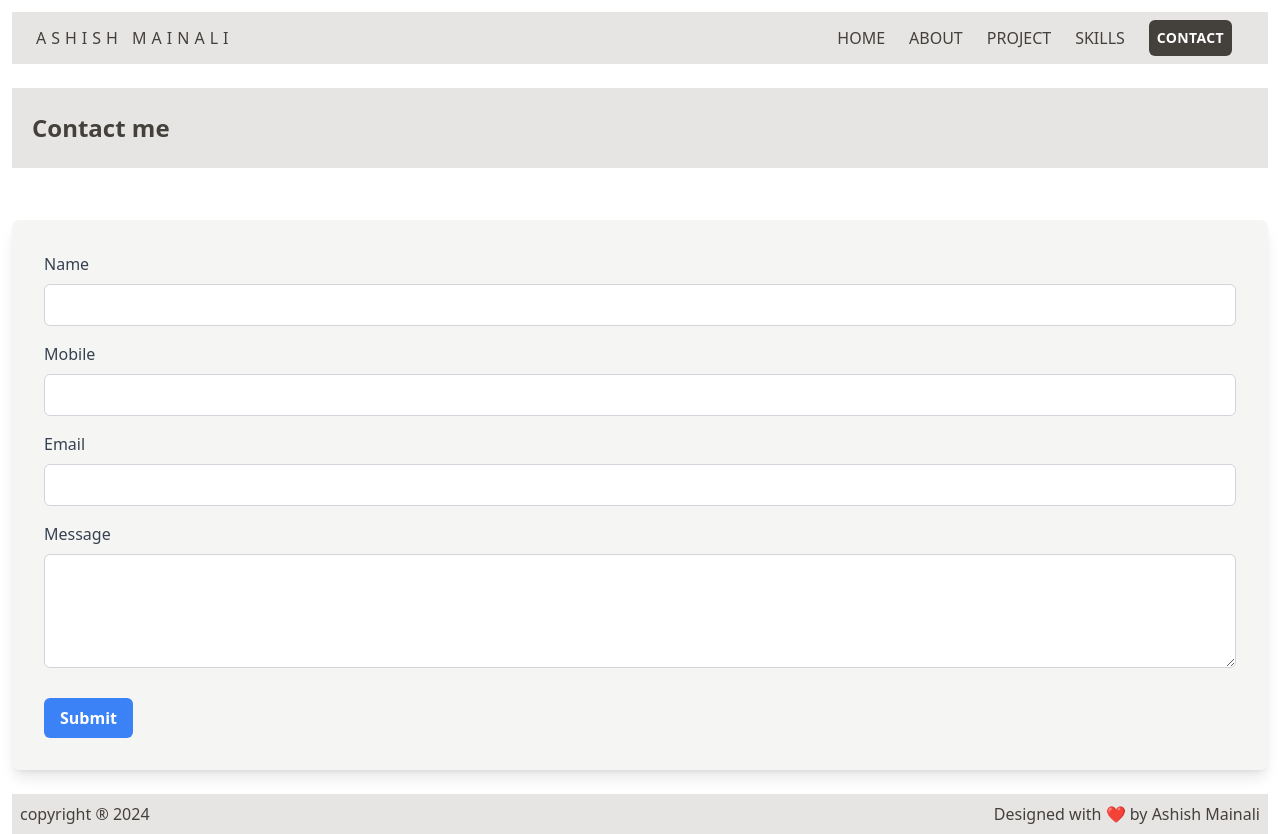
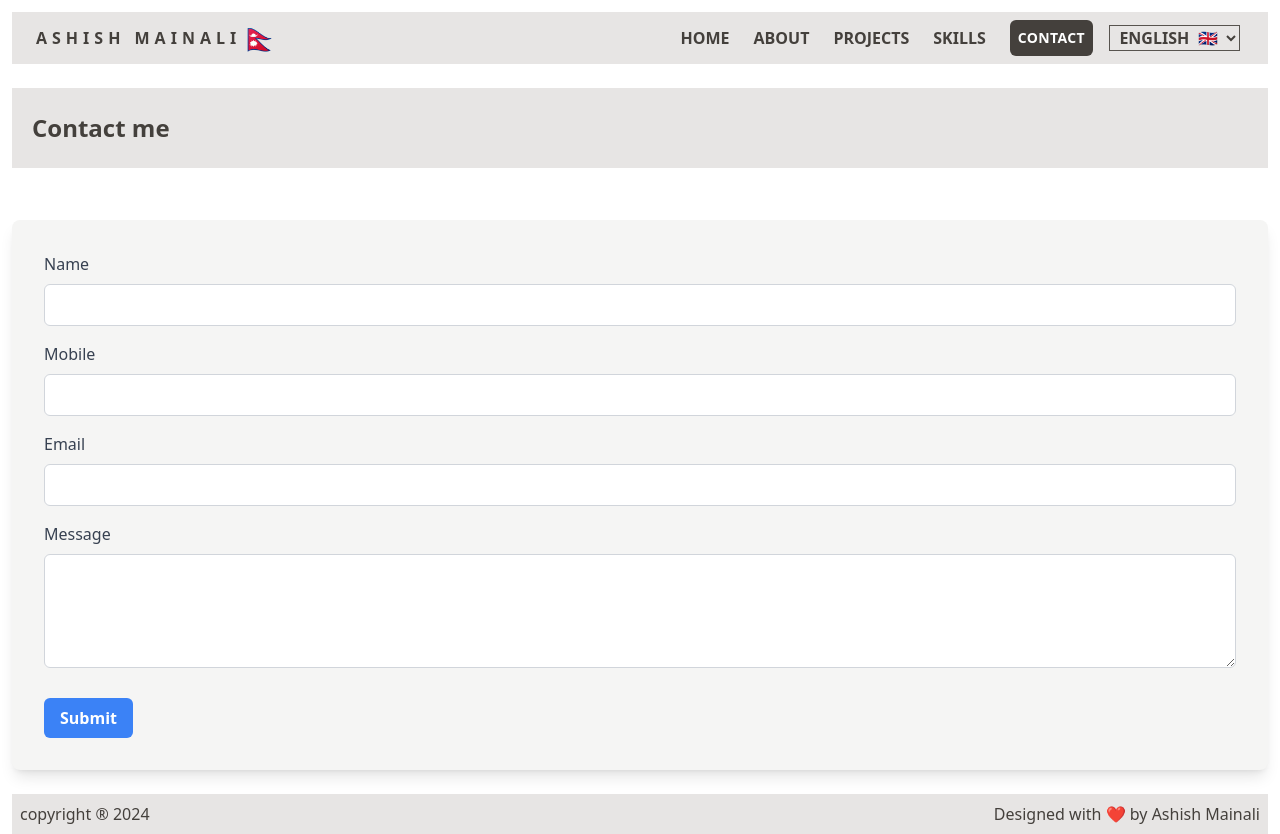
Before and after one commit to mainaliashish/frontend, a React (Vite) app: page /contact in a window 1280 px wide. Built offline with nearby package versions, Linux system fonts and the light colour scheme.

Commit message:
add: - add language constants - add constants - update app header with localisation

```diff
--- a/src/ui/AppHeader.jsx
+++ b/src/ui/AppHeader.jsx
@@ -1,30 +1,109 @@
-import React from "react";
+import React, { useState } from "react";
 import { NavLink } from "react-router-dom";
 import TypeAnimationText from "./TypeAnimationText";
+import HeaderNavLink from "./HeaderNavLink";
+import { SUPPORTED_LANGUAGES } from "../utils/constants";
+import lang from "../utils/languageConstants";
+
 const AppHeader = () => {
+  const [languageKey, setLanguageKey] = useState("en");
+  function handleLanguageChange(e) {
+    setLanguageKey(e.target.value);
+  }
   return (
-    <header className="flex items-center justify-between bg-stone-200 p-2 m-3 uppercase sm:px-6 text-stone-700">
-      <NavLink to="/" className="tracking-[5px]">
+    <>
+      <nav className="bg-stone-200 m-3 p-2 text-stone-700 sm:px-6 uppercase text-normal font-semibold">
+        <div className="hidden sm:flex items-center justify-between">
+          <NavLink to="/" className="tracking-[5px] flex items-center">
             <TypeAnimationText text="Ashish Mainali" speed={5} />
+            <span className="text-3xl font-semibold animate-wave">🇳🇵</span>
           </NavLink>
           <div className="flex items-center justify-end">
             <span className="px-3">
-          <NavLink to="home">Home</NavLink>
+              <HeaderNavLink to="home" navTitle={lang[languageKey].home} />
             </span>
             <span className="px-3">
-          <NavLink to="about">About</NavLink>
+              <HeaderNavLink to="about" navTitle={lang[languageKey].about} />
             </span>
             <span className="px-3">
-          <NavLink to="projects">Project</NavLink>
+              <HeaderNavLink
+                to="projects"
+                navTitle={lang[languageKey].projects}
+              />
             </span>
             <span className="px-3">
-          <NavLink to="skills">Skills</NavLink>
+              <HeaderNavLink to="skills" navTitle={lang[languageKey].skills} />
             </span>
             <span className="px-3">
-          <NavLink to="contact">Contact</NavLink>
+              <HeaderNavLink
+                to="contact"
+                navTitle={lang[languageKey].contact}
+              />
             </span>
+
+            <select
+              className="mx-1 border text-normal uppercase border-stone-600 hover:bg-stone-300 bg-stone-200 text-center items-center"
+              onChange={handleLanguageChange}
+            >
+              {SUPPORTED_LANGUAGES.map((lang) => (
+                <option
+                  value={lang.identifier}
+                  key={lang.identifier}
+                  className="border-none text-2xl font-semibold text-stone-700"
+                >
+                  {lang.name} &nbsp;
+                  {lang.flag}
+                </option>
+              ))}
+            </select>
           </div>
-    </header>
+        </div>
+
+        <div className="flex sm:hidden items-center justify-center space-x-4 py-2">
+          <HeaderNavLink
+            to="home"
+            navTitle={lang[languageKey].home}
+            customClassName={true}
+          />
+          <HeaderNavLink
+            to="about"
+            navTitle={lang[languageKey].about}
+            customClassName={true}
+          />
+          <HeaderNavLink
+            to="projects"
+            navTitle={lang[languageKey].projects}
+            customClassName={true}
+          />
+          <HeaderNavLink
+            to="skills"
+            navTitle={lang[languageKey].skills}
+            customClassName={true}
+          />
+          <HeaderNavLink
+            to="contact"
+            navTitle={lang[languageKey].contact}
+            customClassName={true}
+          />
+          <div className="flex text-center items-center justify-center">
+            <select
+              className="mx-1 border flex text-normal uppercase border-stone-600 hover:bg-stone-300 bg-stone-200"
+              onChange={handleLanguageChange}
+            >
+              {SUPPORTED_LANGUAGES.map((lang) => (
+                <option
+                  value={lang.identifier}
+                  key={lang.identifier}
+                  className="border-none"
+                >
+                  {lang.flag}
+                </option>
+              ))}
+            </select>
+          </div>
+        </div>
+      </nav>
+    </>
   );
 };
 
--- /dev/null
+++ b/src/utils/constants.js
@@ -0,0 +1,22 @@
+export const SUPPORTED_LANGUAGES = [
+  {
+    identifier: "en",
+    name: "English",
+    flag: "🇬🇧",
+  },
+  {
+    identifier: "nep",
+    name: "Nepali",
+    flag: "🇳🇵",
+  },
+  {
+    identifier: "spanish",
+    name: "Spanish",
+    flag: "🇪🇸",
+  },
+  {
+    identifier: "germany",
+    name: "Germany",
+    flag: "🇩🇪",
+  },
+];
--- /dev/null
+++ b/src/utils/languageConstants.js
@@ -0,0 +1,32 @@
+const lang = {
+  en: {
+    home: "Home",
+    about: "About",
+    projects: "Projects",
+    skills: "Skills",
+    contact: "Contact",
+  },
+  nep: {
+    home: "गृहपृष्ठ",
+    about: "मेरो बारेमा",
+    projects: "परियोजनाहरू",
+    skills: "सीपहरू",
+    contact: "सम्पर्क",
+  },
+  spanish: {
+    home: "Inicio",
+    about: "Sobre mí",
+    projects: "Proyectos",
+    skills: "Habilidades",
+    contact: "Contacto",
+  },
+  germany: {
+    home: "Startseite",
+    about: "Über mich",
+    projects: "Projekte",
+    skills: "Fähigkeiten",
+    contact: "Kontakt",
+  },
+};
+
+export default lang;
```
Lines whose indentation alone changed are shown as unchanged.
